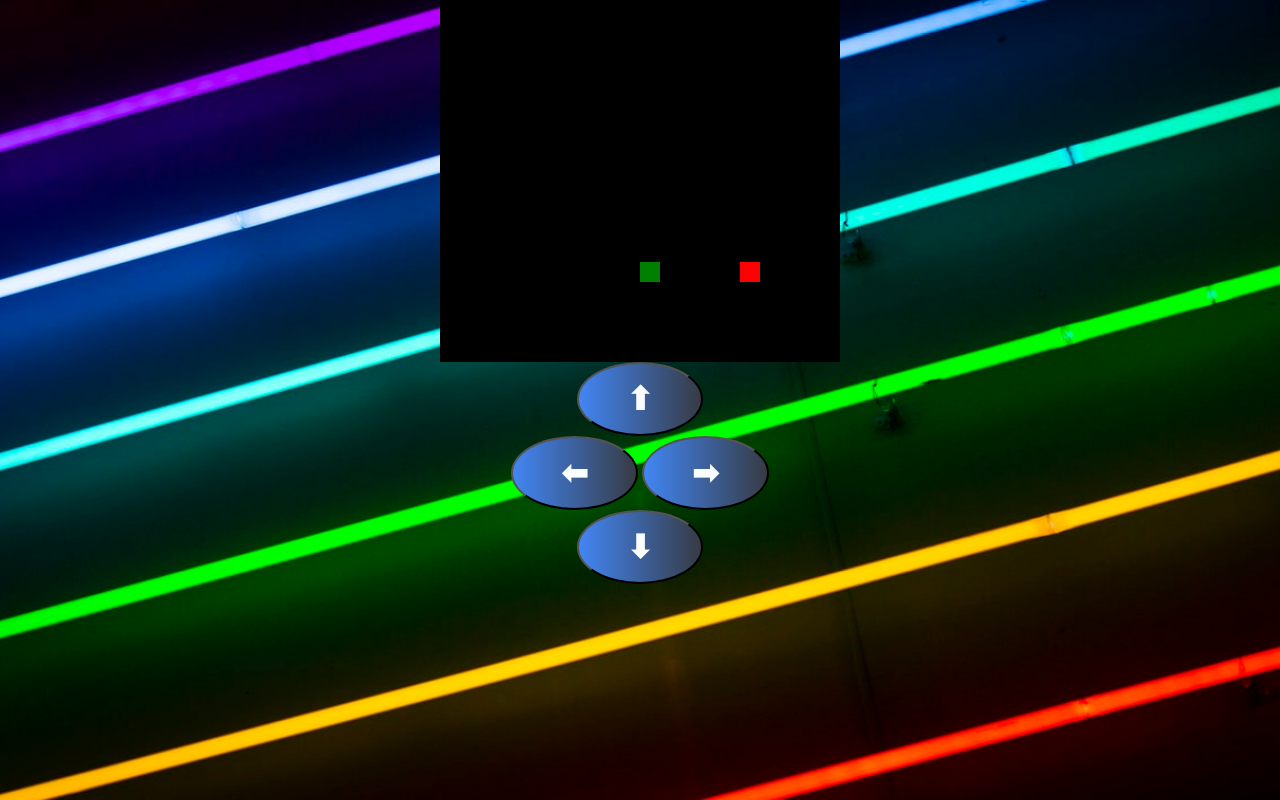
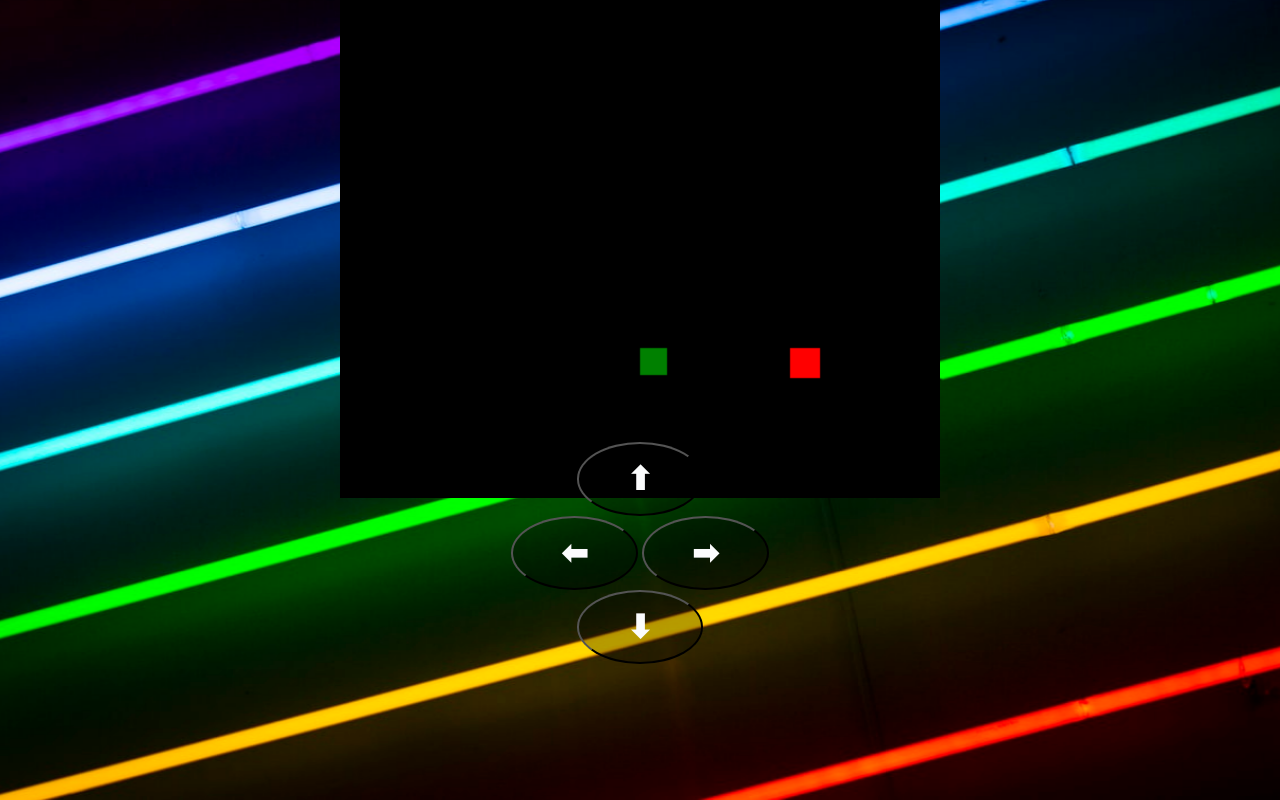
Before and after one commit to joaocarlosdene/snake-game, a plain HTML site: page pages/jogo.html in a window 1280 px wide. Shown: the part 118-918 px from the top of the page. Drawn offline with Linux system fonts and the light colour scheme.

Commit message:
adicao button part2

```diff
--- a/pages/script.js
+++ b/pages/script.js
@@ -50,7 +50,7 @@ window.onload = function(){
 
         ctx.fillStyle = "green"
         for (let i = 0; i < trail.length; i++) {
-            ctx.fillRect(trail[i].x*tp, trail[i].y*tp, tp, tp)
+            ctx.fillRect(trail[i].x*tp, trail[i].y*tp, tp-2, tp-2)
 
             if(trail[i].x == px && trail[i].y ==py){ //onde acontece o game over
                 vx = vy = 0
--- a/style.css
+++ b/style.css
@@ -116,10 +116,10 @@ p{
 /*--------------------------PAGINA JOGO.HTML------------------------------*/
 
 #stage{
-    width: 400px;
-    height: 400px;
+    width: 600px;
+    height: 600px;
     position: absolute;
-    top: 10%;
+    top: 2%;
 }
 .body-jogo{
     display: flex;
@@ -135,6 +135,7 @@ p{
     color: whitesmoke;
     justify-content: center;
     display: flex;
+    overflow: hidden;
 }
 .img-jogo{
     animation: zoom 20s;
@@ -150,7 +151,7 @@ p{
 }
 .button{
     position: relative;
-    top: 60%;
+    top: 70%;
     text-align: center;
 }
 .button2, .button3{
@@ -164,14 +165,17 @@ p{
     font-weight: bold;
     padding: 1rem 3rem;
     text-transform: uppercase;
-    background: #373B44;  /* fallback for old browsers */
-    background: -webkit-linear-gradient(to right, #4286f4, #373B44);  /* Chrome 10-25, Safari 5.1-6 */
-    background: linear-gradient(to right, #4286f4, #373B44); /* W3C, IE 10+/ Edge, Firefox 16+, Chrome 26+, Opera 12+, Safari 7+ */
+    background-color: rgba(0, 0, 0, 0.288);
 
 }
 @media (max-width:700px), (max-height:700px){
+    #stage{
+        width: 400px;
+        height: 400px;
+        position: absolute;
+    }
     .jogo{
-        top: -10%;
+        top: -2%;
     }
     .button2, .button3{
         margin-right: 15px;
```
